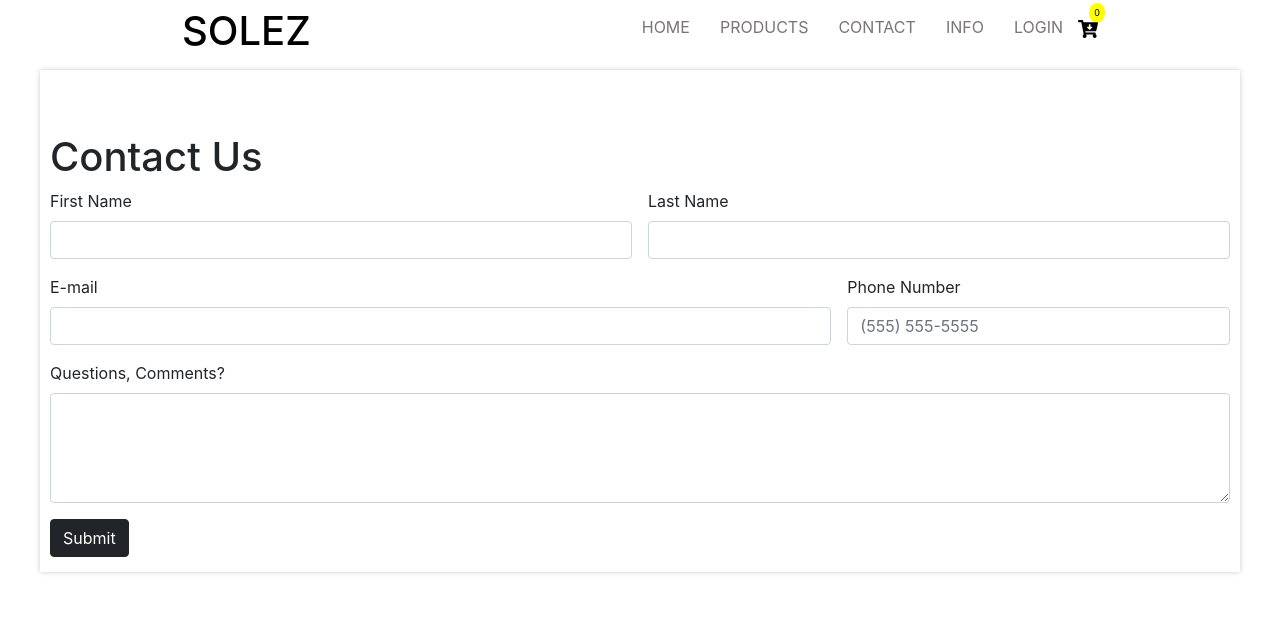
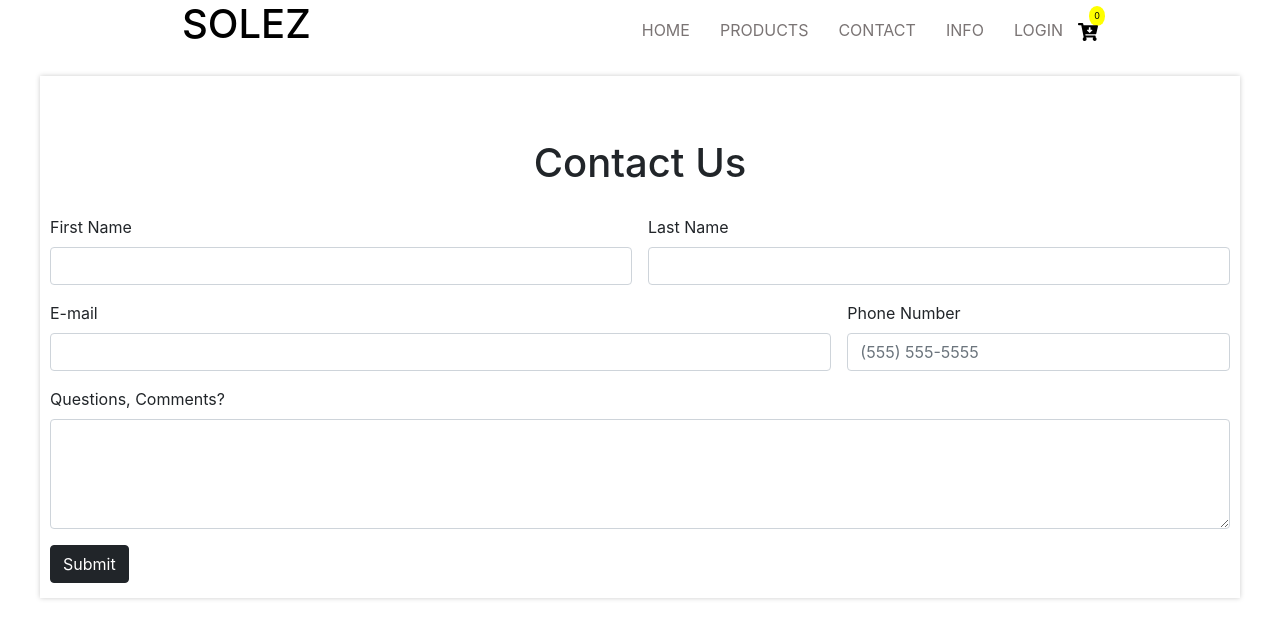
Before and after one commit to chrisclarkedev/Solez-Shop, a React (Create React App) app: page /contact in a window 1280 px wide. Shown: the top 638 px of the page. Built offline with nearby package versions, Linux system fonts and the light colour scheme.

Commit message:
contact us centered

```diff
--- a/src/components/section/Contact.js
+++ b/src/components/section/Contact.js
@@ -1,4 +1,5 @@
 import React, { Component } from 'react';
+import '../styles/Carousels.css';
 import { Link } from 'react-router-dom';
 
 export class CForm extends Component {
--- a/src/components/styles/Carousels.css
+++ b/src/components/styles/Carousels.css
@@ -59,3 +59,8 @@
     opacity: 0.65;
   }
 }
+
+h1 {
+  text-align: center;
+  padding-bottom: 20px;
+}
```
